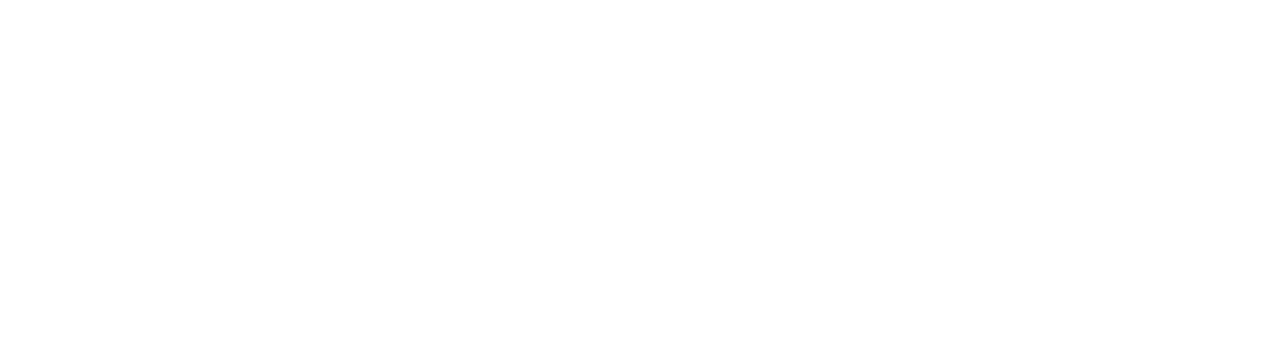
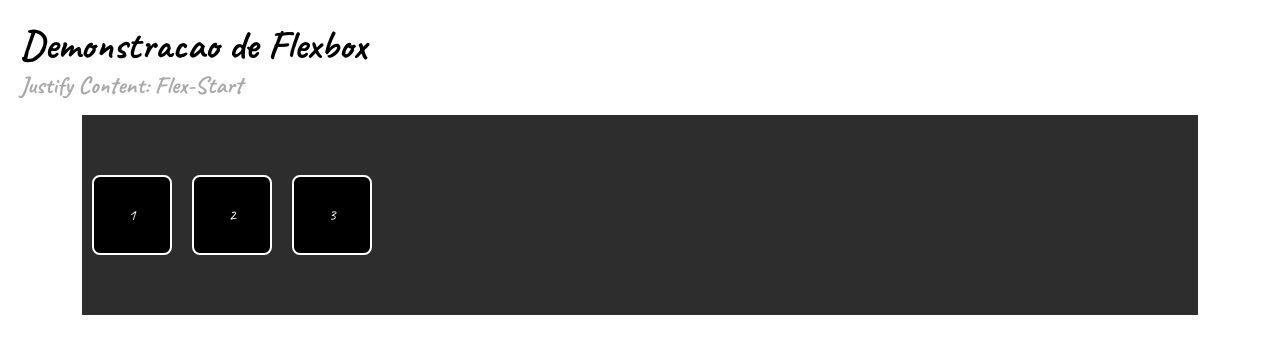
Before and after one commit to Murilow00/progresso-HTML, a plain HTML site: page index.html in a window 1280 px wide. Drawn offline with Linux system fonts and the light colour scheme; a web font is replaced by a local one.

Commit message:
cria a sessão flex-start

```diff
--- a/assets/styles/index.css
+++ b/assets/styles/index.css
@@ -0,0 +1,53 @@
+@import url('https://fonts.googleapis.com/css2?family=Rubik+Glitch&display=swap');
+@import url('https://fonts.googleapis.com/css2?family=Yarndings+12+Charted&display=swap');
+@import url('https://fonts.googleapis.com/css2?family=Yarndings+20&display=swap');
+@import url('https://fonts.googleapis.com/css2?family=Caveat:wght@400..700&display=swap');
+
+* {
+    margin: 0;
+    padding: 0;
+    box-sizing: border-box;
+}
+
+body {
+    font-family:"Caveat";
+    padding: 20px;
+}
+
+h1 {
+    font-size: 2.5rem;
+}
+
+section {
+    margin-bottom: 40px;
+}
+
+h2 {
+    margin-bottom: 15px;
+    color: darkgrey;
+}
+
+.flex-container {
+    width: 90%;
+    height: 200px;
+    background-color: rgb(45, 45, 46);
+    margin: 0 auto 20px;
+    display: flex;
+    justify-content: flex-start;
+    align-items: center;
+}
+
+.flex-item {
+    width: 80px;
+    height: 80px;
+    background-color: rgb(0, 0, 0);
+    border: 2px solid rgb(255, 255, 255);
+    display: flex;
+    justify-content: center;
+    align-items: center;
+    border-radius: 8px;
+    margin: 10px;
+}
+div {
+    color: white;
+}
--- a/index.html
+++ b/index.html
@@ -5,8 +5,21 @@
     <meta name="viewport" content="width=device-width, initial-scale=1.0">
     <title>Aulas LIMA</title>
     <link rel="stylesheet" href="assets/styles/index.css"/>
+
 </head>
 <body>
+    <h1>Demonstracao de Flexbox</h1>
 
+
+
+    <section>
+        <h2>Justify Content: Flex-Start</h2>
+
+        <div class="flex-container">
+                <div class = "flex-item">1</div>
+                <div class = "flex-item">2</div>
+                <div class = "flex-item">3</div>
+        </div>
+    </section>
 </body>
 </html>
```
